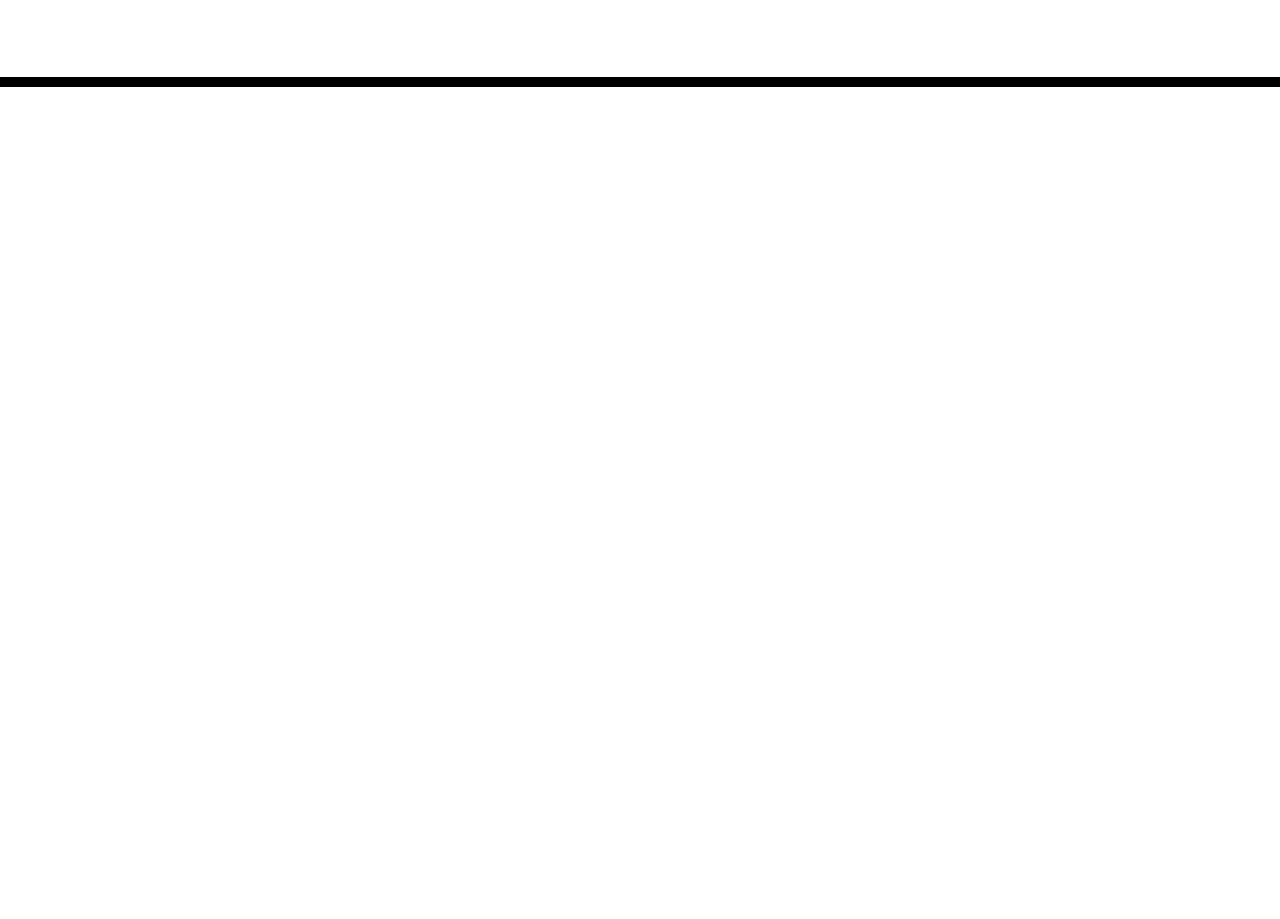
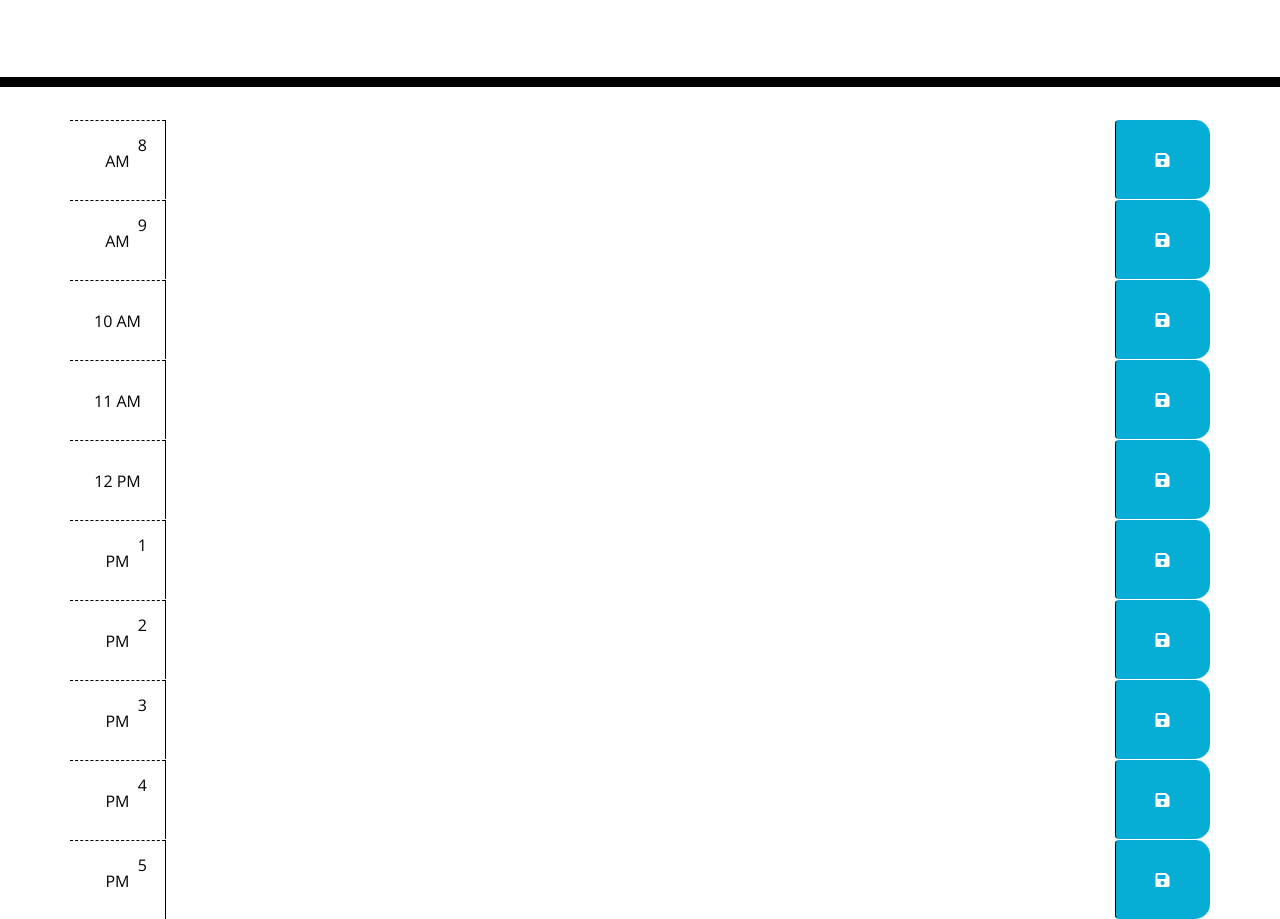
Before and after one commit to markcfleming1990/Work-day-scheduler, a plain HTML site: page index.html in a window 1280 px wide. Shown: the part 181-1100 px from the top of the page. Before the commit the page ends 800 px from the top, so only its background shows below. Drawn offline with nearby package versions, Linux system fonts and the light colour scheme; files that its build step writes are made by us from their sources.

Commit message:
added time grid

```diff
--- /dev/null
+++ b/assets/CSS/style.css
@@ -0,0 +1,71 @@
+body {
+  font-family: 'Open Sans', sans-serif;
+  font-size: 16px;
+  line-height: 1;
+}
+
+textarea{
+  background: transparent;
+  border: none;
+  resize: none;
+  color: #000000;
+  border-left: 1px solid black;
+  padding: 10px;
+}
+
+.jumbotron {
+  text-align: center;
+  background-color: transparent;
+  color: black;
+  border-radius: 0;
+  border-bottom: 10px solid black;
+}
+
+.description{
+  white-space: pre-wrap;
+}
+
+.time-block{
+  text-align: center;
+  border-radius: 15px;
+}
+
+.row {
+  white-space: pre-wrap;
+  height: 80px;
+  border-top: 1px solid white;;
+}
+
+.hour {
+  background-color: #ffffff;
+  color: #000000;
+  border-top: 1px dashed #000000;
+}
+
+.past {
+  background-color: #d3d3d3;
+  color: white;
+}
+
+.present {
+  background-color: #ff6961;
+  color: white;
+}
+
+.future {
+  background-color: #77dd77;
+  color: white;
+}
+
+.saveBtn {
+  border-left: 1px solid black;
+  border-top-right-radius: 15px;
+  border-bottom-right-radius: 15px;
+  background-color: #06AED5;
+  color: white;
+}
+
+.saveBtn i:hover {
+  font-size: 20px;
+  transition: all .3s ease-in-out;
+}
--- a/assets/JS/JS.js
+++ b/assets/JS/JS.js
@@ -0,0 +1,3 @@
+//header w/ time and date
+var todayDate = moment().format('dddd, MMM, Do YYYY');
+$("#currentDay").html(todayDate);
--- a/index.html
+++ b/index.html
@@ -18,7 +18,7 @@
       href="https://fonts.googleapis.com/css?family=Open+Sans&display=swap"
       rel="stylesheet"
     />
-    <link rel="stylesheet" href="style.css" />
+    <link rel="stylesheet" href="./assets/CSS/style.css" />
     <title>Work Day Scheduler</title>
   </head>
 
@@ -30,6 +30,95 @@
     </header>
     <div class="container">
       <!-- Timeblocks go here -->
+      <div id="hour8" class="row time-block">
+        <div class="col-md-1 hour">
+            8 AM
+        </div>
+        <textarea class="col-md-10 description">
+        </textarea>
+        <button class="btn saveBtn col-md-1"><i class="fas fa-save"></i></button>
+    </div>
+
+<div id="hour9" class="row time-block">
+        <div class="col-md-1 hour">
+            9 AM
+        </div>
+        <textarea class="col-md-10 description">
+        </textarea>
+        <button class="btn saveBtn col-md-1"><i class="fas fa-save"></i></button>
+    </div>
+
+<div id="hour10" class="row time-block">
+        <div class="col-md-1 hour">
+            10 AM
+        </div>
+        <textarea class="col-md-10 description">
+        </textarea>
+        <button class="btn saveBtn col-md-1"><i class="fas fa-save"></i></button>
+    </div>
+
+<div id="hour10=1" class="row time-block">
+        <div class="col-md-1 hour">
+            11 AM
+        </div>
+        <textarea class="col-md-10 description">
+        </textarea>
+        <button class="btn saveBtn col-md-1"><i class="fas fa-save"></i></button>
+    </div>
+
+<div id="hour12" class="row time-block">
+        <div class="col-md-1 hour">
+            12 PM
+        </div>
+        <textarea class="col-md-10 description">
+        </textarea>
+        <button class="btn saveBtn col-md-1"><i class="fas fa-save"></i></button>
+    </div>
+
+<div id="hour13" class="row time-block">
+        <div class="col-md-1 hour">
+            1 PM
+        </div>
+        <textarea class="col-md-10 description">
+        </textarea>
+        <button class="btn saveBtn col-md-1"><i class="fas fa-save"></i></button>
+    </div>
+
+<div id="hour14" class="row time-block">
+        <div class="col-md-1 hour">
+            2 PM
+        </div>
+        <textarea class="col-md-10 description">
+        </textarea>
+        <button class="btn saveBtn col-md-1"><i class="fas fa-save"></i></button>
+    </div>
+
+<div id="hour15" class="row time-block">
+        <div class="col-md-1 hour">
+            3 PM
+        </div>
+        <textarea class="col-md-10 description">
+        </textarea>
+        <button class="btn saveBtn col-md-1"><i class="fas fa-save"></i></button>
+    </div>
+
+<div id="hour16" class="row time-block">
+        <div class="col-md-1 hour">
+            4 PM
+        </div>
+        <textarea class="col-md-10 description">
+        </textarea>
+        <button class="btn saveBtn col-md-1"><i class="fas fa-save"></i></button>
+    </div>
+
+<div id="hour17" class="row time-block">
+        <div class="col-md-1 hour">
+            5 PM
+        </div>
+        <textarea class="col-md-10 description">
+        </textarea>
+        <button class="btn saveBtn col-md-1"><i class="fas fa-save"></i></button>
+    </div>
     </div>
 
     <script src="https://code.jquery.com/jquery-3.4.1.min.js"></script>
```
